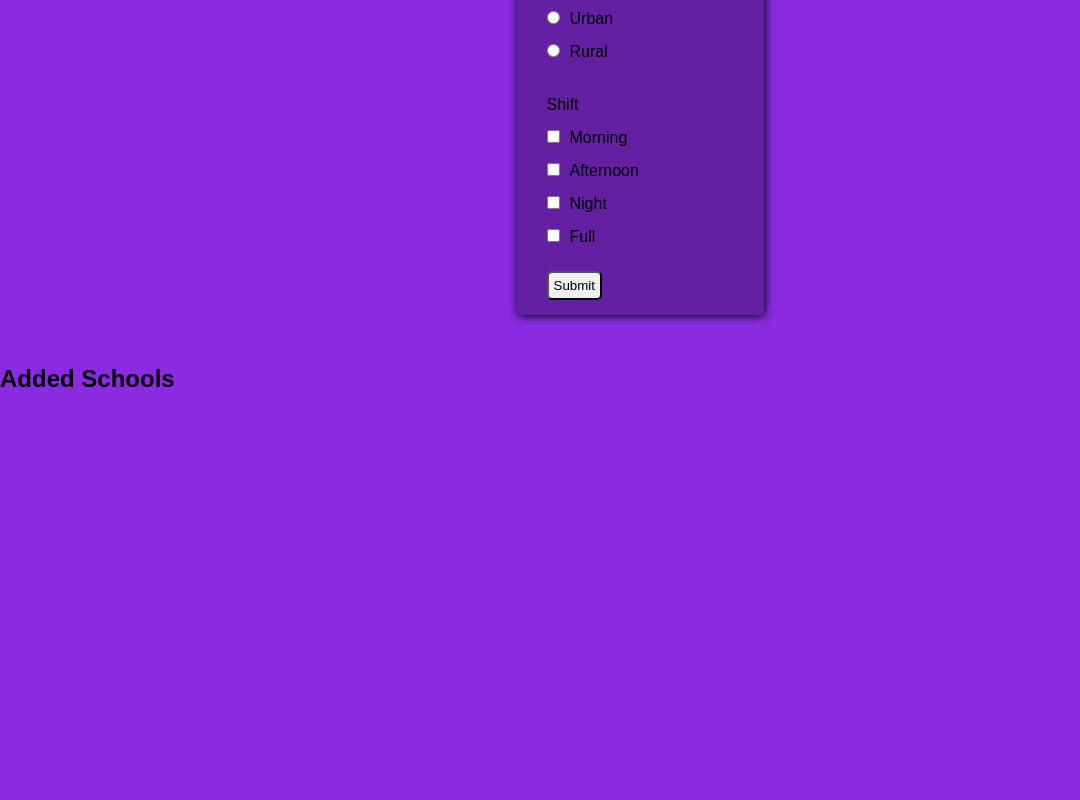
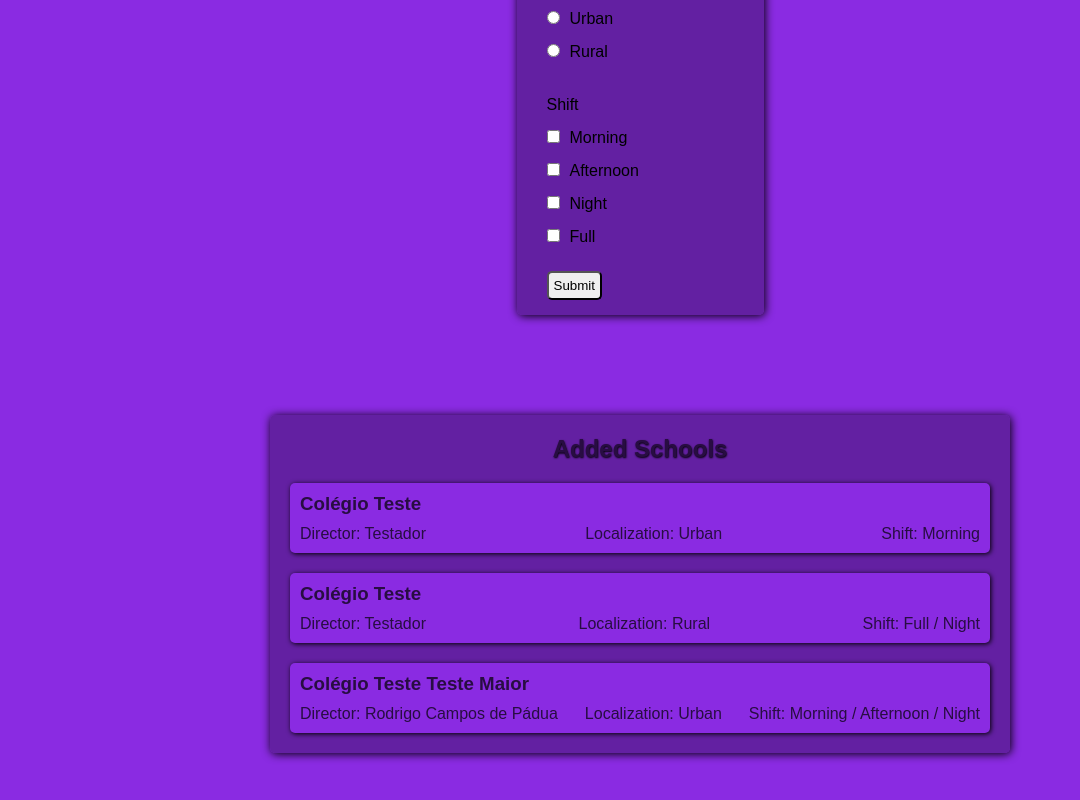
Before and after one commit to rodrigocdpadua/mobieduca, a React (Create React App) app: page /add-schools in a window 1280 px wide. Shown: the part 376-1176 px from the top of the page, without its empty margins (0-1080 px from the left). Before the commit the page ends 800 px from the top, so only its background shows below. Built offline with nearby package versions, Linux system fonts and the light colour scheme; data requests are answered from the project's data file; sample sign-in values are in the browser's storage.

Commit message:
list added schools

```diff
--- a/src/app.css
+++ b/src/app.css
@@ -6,56 +6,6 @@
 
 body{
     background-color: #8a2be2;
-}
-
-/*Add School Styles*/
-
-.add-school-container{
-    display: flex;
-    flex-direction: column;
-    align-items: center;
-}
-.add-school-form{
-    display: flex;
-    flex-direction: column;
-    align-items: center;
-    margin-top: 50px;
-    margin-bottom: 50px;
-    border-radius: 5px;
-    background-color: #511b83ab;
-    box-shadow: 1px 1px 10px #000000;
-}
-.add-school-form h2{
-    margin-top: 20px;
-    text-align: center;
-    text-shadow: 0.5px 0.5px 2px #000000;
-    color: #280d42;
-}
-.add-school-form button{
-    padding: 5px;
-    border-radius: 5px;
-    margin: 15px 30px 15px 30px;
-    align-self: flex-start;
-}
-.school-input, .location-radio, .shift-checkbox{
-    display: flex;
-    flex-direction: column;
-    margin-top: 20px
-}
-.school-input input{
-    padding: 5px;
-    border-radius: 5px;
-    border: none;
-    margin: 15px 30px 15px 30px;
-}
-.location-radio, .shift-checkbox{
-    align-self: flex-start;
-}
-.location-radio label, .shift-checkbox label{
-    margin: 5px 30px 10px 30px;
-}
-.location-radio input, .shift-checkbox input{
-    margin-right: 10px;
 }
 
 /*About Me Styles*/
--- a/src/db.json
+++ b/src/db.json
@@ -19,10 +19,30 @@
       "director": "Testador",
       "localization": "Urban",
       "shift": [
-        "Morning",
+        "Morning"
+      ],
+      "id": 1
+    },
+    {
+      "schoolName": "Colégio Teste",
+      "director": "Testador",
+      "localization": "Rural",
+      "shift": [
+        "Full",
         "Night"
       ],
-      "id": 1
+      "id": 2
+    },
+    {
+      "schoolName": "Colégio Teste Teste Maior",
+      "director": "Rodrigo Campos de Pádua",
+      "localization": "Urban",
+      "shift": [
+        "Morning",
+        "Afternoon",
+        "Night"
+      ],
+      "id": 3
     }
   ]
 }
--- /dev/null
+++ b/src/pages/add_schools/add_school_list.js
@@ -0,0 +1,37 @@
+import React, { useEffect, useState } from "react";
+
+const AddSchoolList = (props) => {
+    const [listSchools, setListSchools] = useState([]);
+
+    useEffect(() => {
+        console.log("UseEffect")
+
+        fetch('http://localhost:5000/schools')
+        .then(res => res.json())
+        .then(
+            schools => { setListSchools(schools) }
+        );
+    },[props.listSchoolsChange])
+
+    return(
+        <div className="add-school-list-container">
+            <div className="add-school-list-card">
+                <h2>Added Schools</h2>
+                {
+                    listSchools.map((school, key) =>
+                        <div className="school-item" key={key}>
+                            <h3>{school.schoolName}</h3>
+                            <div className="school-desc">
+                                <p>Director: {school.director}</p>
+                                <p>Localization: {school.localization}</p>
+                                <p>Shift: {school.shift.join(' / ')}</p>
+                            </div>
+                        </div>
+                    )
+                }
+            </div>
+        </div>
+    );
+}
+
+export default AddSchoolList
--- a/src/pages/add_schools/index.js
+++ b/src/pages/add_schools/index.js
@@ -1,11 +1,13 @@
 import React, {useState} from 'react'
-import '../../app.css';
+import AddSchoolsList from './add_school_list'
+import './styles.css';
 
 const AddSchools = () => {
     const [schoolName, setSchoolName] = useState('');
     const [director, setDirector] = useState('');
     const [localization, setLocalization] = useState('');
     const [shift, setShift] = useState([]);
+    const [listSchoolsChange, setListSchoolsChange] = useState([]);
 
     const handleSubmit = (e) => {
         e.preventDefault();
@@ -16,7 +18,13 @@ const AddSchools = () => {
                 "Content-Type": "application/json"
             },
             body: JSON.stringify({schoolName, director, localization, shift})
-        }).then(console.log('Added School'));
+        }).then(() => {
+            setSchoolName('');
+            setDirector('');
+            setLocalization('');
+            setShift([]);
+            setListSchoolsChange('changed')
+        });
     }
 
     const handleChangeSchoolName = (e) => {
@@ -72,6 +80,7 @@ const AddSchools = () => {
                                 type='radio'
                                 name='loc'
                                 value='Urban'
+                                checked={localization === 'Urban'}
                                 onChange={handleChangeLocalization}
                             />
                             Urban
@@ -82,6 +91,7 @@ const AddSchools = () => {
                                 type='radio'
                                 name='loc'
                                 value='Rural'
+                                checked={localization === 'Rural'}
                                 onChange={handleChangeLocalization}
                             />
                             Rural
@@ -96,6 +106,7 @@ const AddSchools = () => {
                                 type='checkbox'
                                 name='shift'
                                 value='Morning'
+                                checked={shift.indexOf('Morning') >= 0}
                                 onChange={handleChangeShift}
                             />
                             Morning
@@ -106,6 +117,7 @@ const AddSchools = () => {
                                 type='checkbox'
                                 name='shift'
                                 value='Afternoon'
+                                checked={shift.indexOf('Afternoon') >= 0}
                                 onChange={handleChangeShift}
                             />
                             Afternoon
@@ -116,6 +128,7 @@ const AddSchools = () => {
                                 type='checkbox'
                                 name='shift'
                                 value='Night'
+                                checked={shift.indexOf('Night') >= 0}
                                 onChange={handleChangeShift}
                             />
                             Night
@@ -126,6 +139,7 @@ const AddSchools = () => {
                                 type='checkbox'
                                 name='shift'
                                 value='Full'
+                                checked={shift.indexOf('Full') >= 0}
                                 onChange={handleChangeShift}
                             />
                             Full
@@ -135,9 +149,7 @@ const AddSchools = () => {
                     <button type='submit'>Submit</button>
                 </form>
             </div>
-            <div className='add-school-list'>
-                <h2>Added Schools</h2>
-            </div>
+            <AddSchoolsList listSchoolsChange={listSchoolsChange}/>
         </>
     );
 }
--- /dev/null
+++ b/src/pages/add_schools/styles.css
@@ -0,0 +1,94 @@
+.add-school-container{
+    display: flex;
+    flex-direction: column;
+    align-items: center;
+}
+.add-school-form{
+    display: flex;
+    flex-direction: column;
+    align-items: center;
+    margin-top: 50px;
+    margin-bottom: 50px;
+    border-radius: 5px;
+    background-color: #511b83ab;
+    box-shadow: 1px 1px 10px #000000;
+}
+.add-school-form h2{
+    margin-top: 20px;
+    text-align: center;
+    text-shadow: 0.5px 0.5px 2px #000000;
+    color: #280d42;
+}
+.add-school-form button{
+    padding: 5px;
+    border-radius: 5px;
+    margin: 15px 30px 15px 30px;
+    align-self: flex-start;
+}
+.school-input, .location-radio, .shift-checkbox{
+    display: flex;
+    flex-direction: column;
+    margin-top: 20px
+}
+.school-input input{
+    padding: 5px;
+    border-radius: 5px;
+    border: none;
+    margin: 15px 30px 15px 30px;
+}
+.location-radio, .shift-checkbox{
+    align-self: flex-start;
+}
+.location-radio label, .shift-checkbox label{
+    margin: 5px 30px 10px 30px;
+}
+.location-radio input, .shift-checkbox input{
+    margin-right: 10px;
+}
+
+.add-school-list-container{
+    display: flex;
+    flex-direction: column;
+    justify-content: center;
+    align-items: center;
+}
+.add-school-list-card{
+    display: flex;
+    flex-direction: column;
+    justify-content: center;
+    align-items: center;
+    margin-top: 50px;
+    margin-bottom: 50px;
+    border-radius: 5px;
+    background-color: #511b83ab;
+    box-shadow: 1px 1px 10px #000000;
+}
+.add-school-list-card h2 {
+    margin-top: 20px;
+    margin-bottom: 20px;
+    text-align: center;
+    text-shadow: 0.5px 0.5px 2px #000000;
+    color: #280d42;
+}
+.school-item{
+    display: flex;
+    flex-direction: column;
+    margin: 0px 20px 20px 20px;
+    max-width: 700px;
+    min-width: 700px;
+    border-radius: 5px;
+    color: #280d42;
+    background-color: #8a2be2;
+    box-shadow: 1px 1px 5px #000000;
+}
+.school-item h3{
+    margin-top: 10px;
+    margin-left: 10px;
+}
+.school-desc{
+    display: flex;
+    justify-content: space-between;
+}
+.school-desc p{
+    margin: 10px 10px 10px 10px;
+}
```
